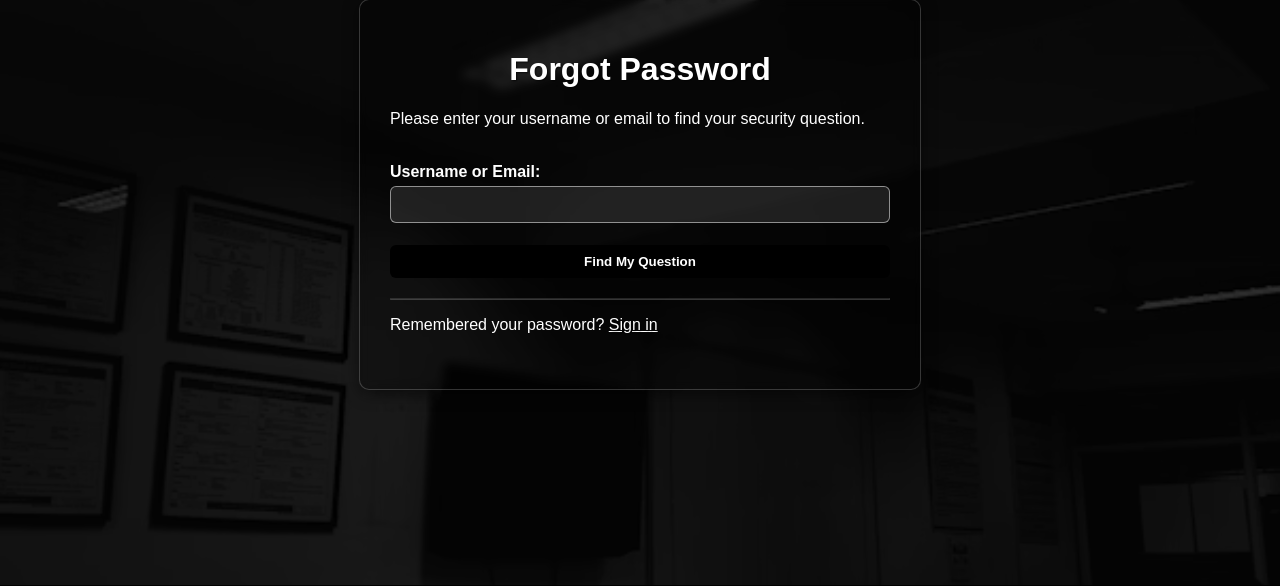
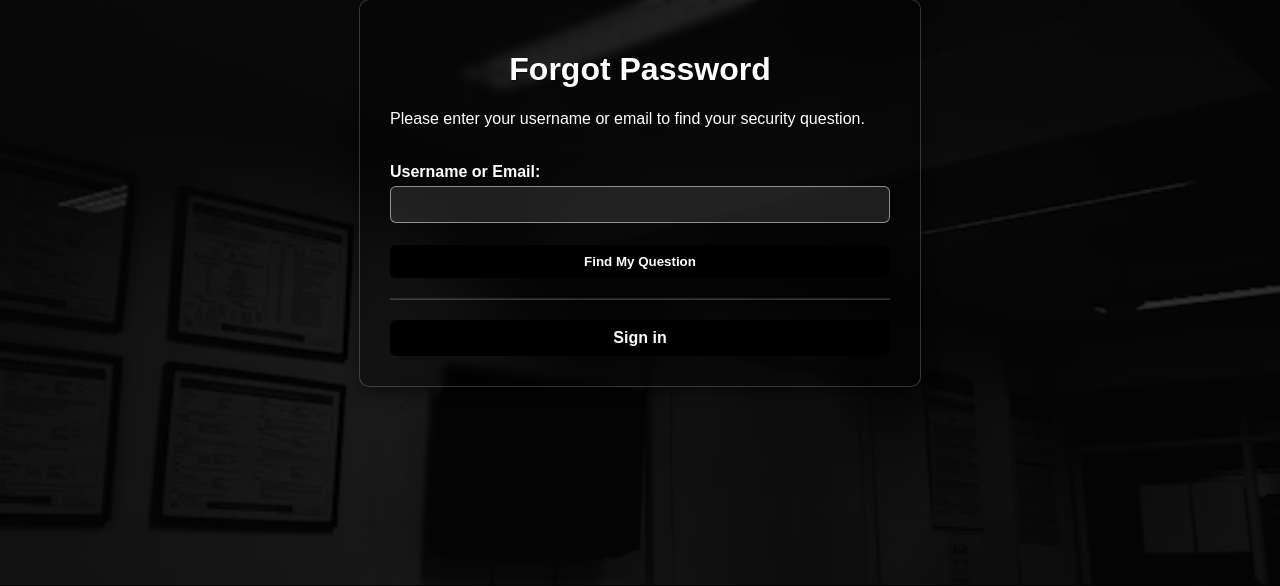
Before and after one commit to krissshnaverrrma/Task-Management-APP, a Flask app: page /forgot_password in a window 1280 px wide. Shown: the part 121-707 px from the top of the page. Run offline with Flask 3, Linux system fonts and the light colour scheme.

Commit message:
Feat: Styled 'Sign in' link as a button on forgot password page

```diff
--- a/static/css/style.css
+++ b/static/css/style.css
@@ -582,3 +582,25 @@ body{
     background-color: #333333;
     border-color: #333333;
 }
+.button-link {
+    background-color: #000000;
+    color: white;
+    font-weight: bold;
+    border-radius: 6px;
+    padding: 9px 20px;
+    transition: background-color 0.3s;
+    border: none;
+    cursor: pointer;
+    width: 100%;
+    margin-top: 10px;
+    display: block;
+    box-sizing: border-box;
+    text-align: center;
+    text-decoration: none;
+}
+.button-link:hover {
+    background-color: #333333;
+}
+.button-footer {
+    margin-top: 20px;
+}
--- a/templates/forgot_password.html
+++ b/templates/forgot_password.html
@@ -9,9 +9,11 @@
             <label for="identifier">Username or Email:</label>
             <input type="text" id="identifier" name="identifier" required>
             <input type="submit" value="Find My Question">
-            <hr style="border-color: rgba(255,255,255,0.2); margin-top: 20px;">
-        <p>Remembered your password? <a href="{{ url_for('login') }}">Sign in</a></p>
         </form>
-    </div>
+        <hr style="border-color: rgba(255,255,255,0.2); margin-top: 20px;">
+        <div class="button-footer">
+            <a href="{{ url_for('login') }}" class="button-link">Sign in</a>
+        </div>
+        </div>
 </div>
 {% endblock %}
```
Also changed, not shown: assets/1.jpg (deleted), assets/10.jpg (deleted), assets/11.jpg (deleted), assets/2.jpg (deleted), assets/3.jpg (deleted), assets/4.jpg (deleted), assets/5.jpg (deleted), assets/6.jpg (deleted), assets/7.jpg (deleted), assets/8.jpg (deleted), assets/9.jpg (deleted).
